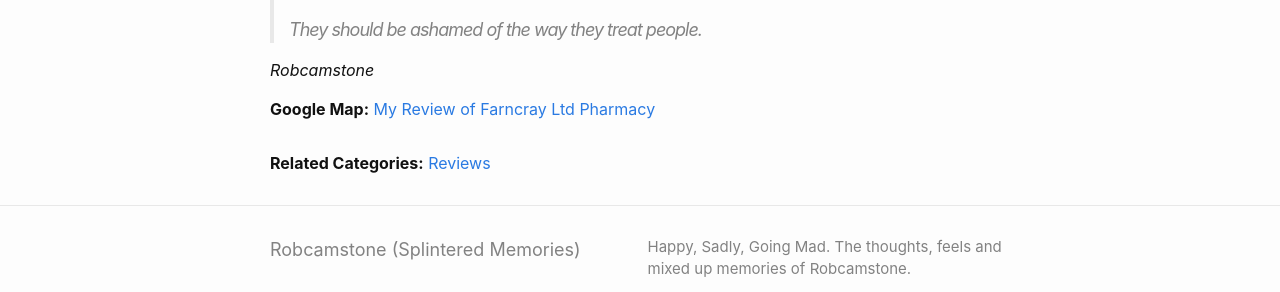
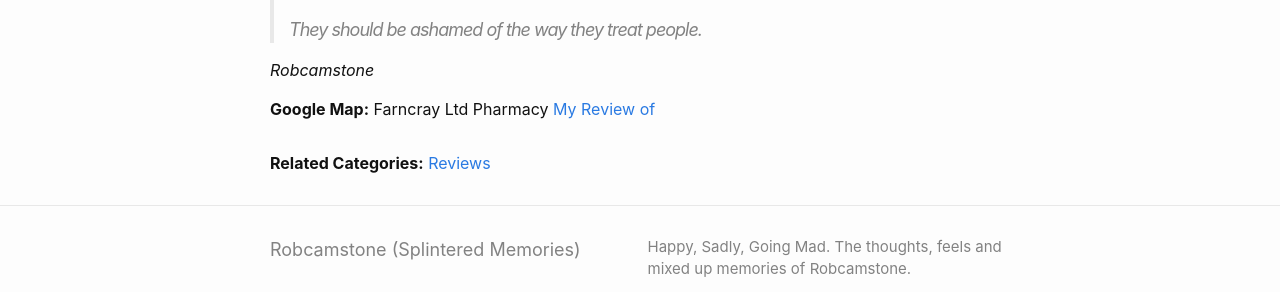
Before and after one commit to Robcamstone/Robcamstone.github.io, a Jekyll site: the page built from _posts/reviews/2019-06-20-My-review-of-Farncray-Ltd-Pharmacy.md, in a window 1280 px wide. Shown: the part 1075-1367 px from the top of the page. Built offline with Jekyll 4.4.1, drawn with Linux system fonts in a browser that asks for light colours.

Commit message:
Update 2019-06-20-My-review-of-Farncray-Ltd-Pharmacy.md

```diff
--- a/_posts/reviews/2019-06-20-My-review-of-Farncray-Ltd-Pharmacy.md
+++ b/_posts/reviews/2019-06-20-My-review-of-Farncray-Ltd-Pharmacy.md
@@ -27,4 +27,4 @@ categories: [Reviews]
 <cite>Robcamstone</cite>
 
 **Google Map:**
-<span class="post-categories">[My Review of Farncray Ltd Pharmacy](https://www.google.com/maps/reviews/@51.3738445,0.0955172,17z/data=!3m1!4b1!4m5!14m4!1m3!1m2!1s110731384844099277338!2s0x47d8ac9c22d12afd:0x33bbf18f6d4b5cfd?hl=en-GB)</span>
+<span class="post-categories">Farncray Ltd Pharmacy [My Review of](https://www.google.com/maps/reviews/@51.3738445,0.0955172,17z/data=!3m1!4b1!4m5!14m4!1m3!1m2!1s110731384844099277338!2s0x47d8ac9c22d12afd:0x33bbf18f6d4b5cfd?hl=en-GB)</span>
```
